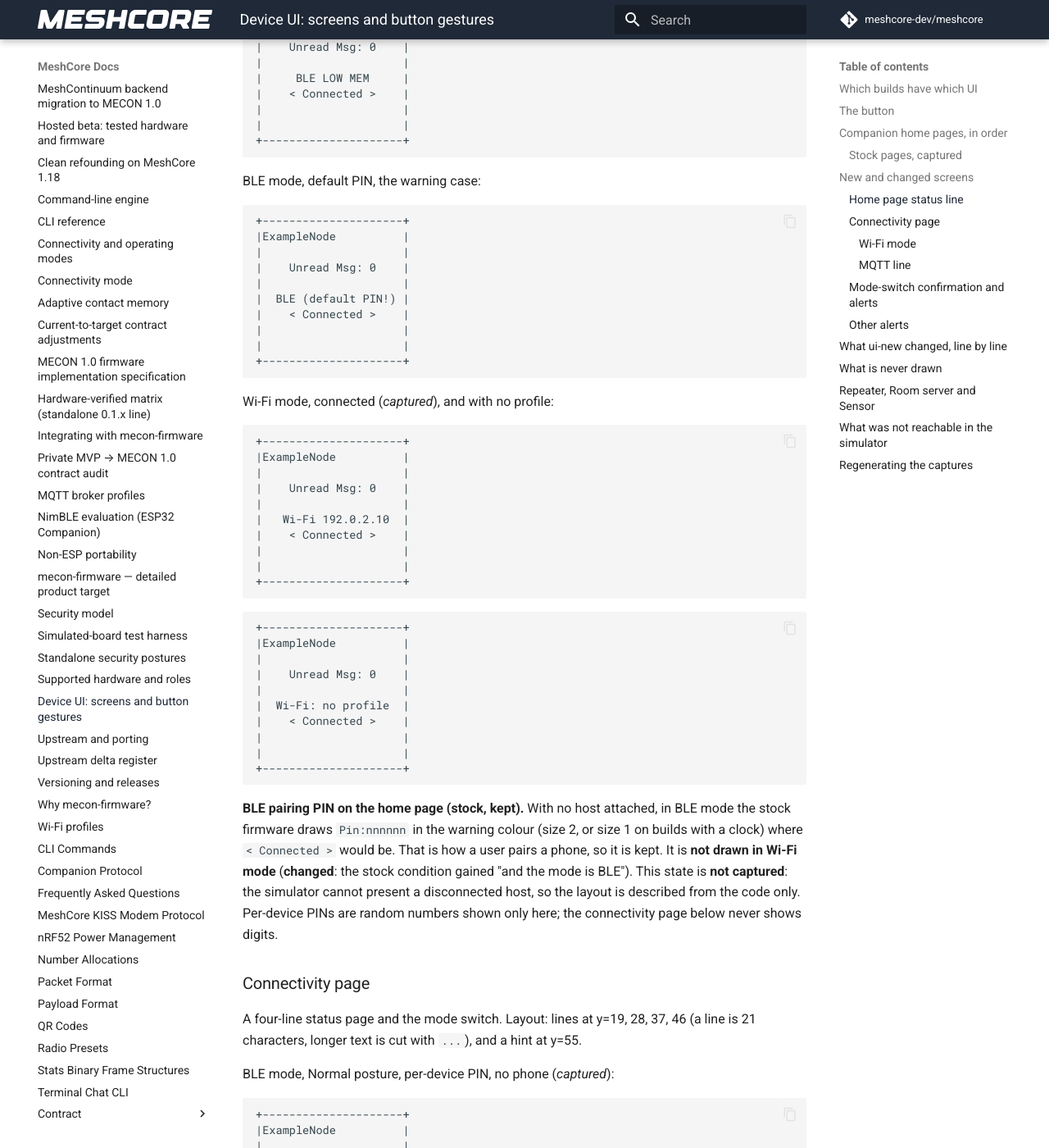
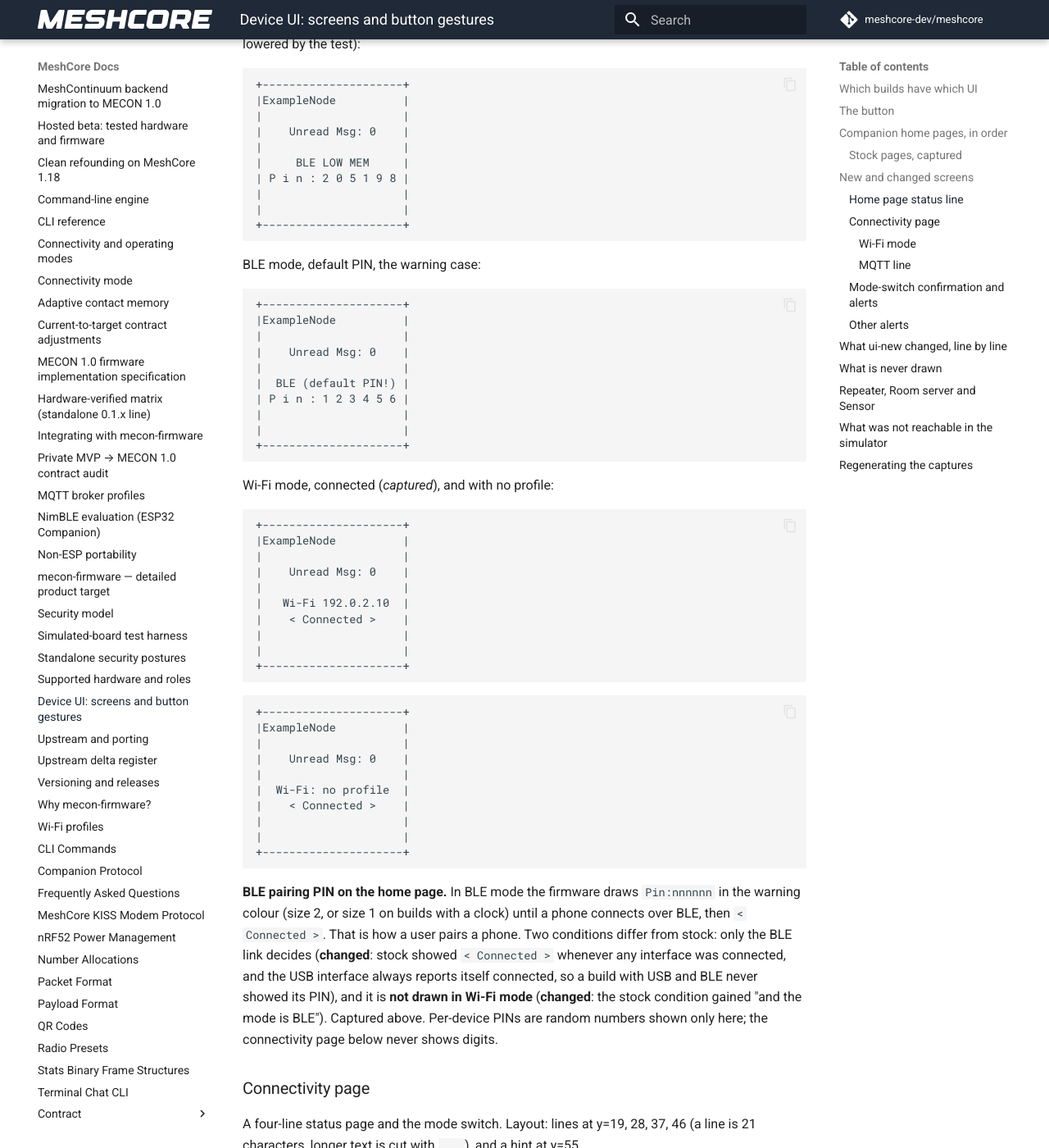
Before and after one commit to hoejriis/mecon-firmware, an MkDocs documentation site: the page built from docs/UI.md, in a window 1280 px wide and 1400 px high, scrolled down 6658 px. Shown: the whole window at 82% size. Built offline with MkDocs 1.6.1 and Material for MkDocs 9.7.7, drawn with Linux system fonts in a browser that asks for light colours; comment, search, counter and statistics services are not loaded; some of the changed text lies outside the part shown.

Commit message:
UI captures: the home page shows the PIN in BLE mode
The simulated board has USB and BLE like the standalone build, so its
stored captures had recorded the bug: "< Connected >" on every BLE home
page, and UI.md explained it away as a simulator limit. Regenerated with
UI_CAPTURE_UPDATE=1; the three BLE home captures now show the PIN, and
UI.md says how the condition differs from stock and drops the "not
reachable" note.

Issue #91

Co-Authored-By: Claude Opus 5.5 (1M context) <noreply@anthropic.com>

````diff
--- a/docs/UI.md
+++ b/docs/UI.md
@@ -48,7 +48,7 @@ home -> recent -> radio -> connectivity -> advert -> discovery -> hibernate -> (
 
 | # | Page | Stock `ui-new` | This firmware |
 |---|---|---|---|
-| 1 | **Home** | node name, battery, unread message count (large `MSG: n` on builds without Wi-Fi, small `Unread Msg: n` on Wi-Fi builds), on Wi-Fi builds the line `IP: a.b.c.d`; `< Connected >` while a phone, USB host or TCP client is attached, otherwise the BLE pairing `Pin:nnnnnn` | on standalone builds the IP line becomes the **status line** (mode, Wi-Fi address or PIN class); the pairing PIN is not drawn in Wi-Fi mode |
+| 1 | **Home** | node name, battery, unread message count (large `MSG: n` on builds without Wi-Fi, small `Unread Msg: n` on Wi-Fi builds), on Wi-Fi builds the line `IP: a.b.c.d`; `< Connected >` while a phone, USB host or TCP client is attached, otherwise the BLE pairing `Pin:nnnnnn` | the pairing PIN shows until a phone connects over BLE; a USB host or TCP client no longer hides it (stock hid it for good on builds with USB and BLE, since the USB interface always reports itself connected). On standalone builds the IP line becomes the **status line** (mode, Wi-Fi address or PIN class); the pairing PIN is not drawn in Wi-Fi mode |
 | 2 | **Recent adverts** ("Recent adverts" alert on entry) | up to 4 recently heard nodes, with the age of each (`12s`, `4m`, `2h`) | unchanged |
 | 3 | **Radio** | frequency, spreading factor, bandwidth, coding rate, TX power, noise floor | unchanged |
 | 4 | **Bluetooth** | on/off icon; long press toggles BLE | unchanged in BLE mode; **skipped entirely in Wi-Fi mode** (there is no BLE stack to toggle) |
@@ -153,7 +153,7 @@ On a standalone build the home page shows one line at y=32 that says how the pho
 | Wi-Fi mode, no profile | `Wi-Fi: no profile` | normal |
 | heap low ([Heap floor](CONNECTIVITY_MODE.md#heap-floor)) | the line above, then ` LOW MEM` when both fit the 21 columns (`BLE LOW MEM`), else `LOW MEM` alone | warning |
 
-BLE mode, per-device PIN (*captured*; the simulated USB port always counts as a connected host, which is why `< Connected >` shows):
+BLE mode, per-device PIN (*captured*): the pairing PIN shows until a phone connects over BLE, also while USB is attached:
 
 ```text
 +---------------------+
@@ -162,7 +162,7 @@ BLE mode, per-device PIN (*captured*; the simulated USB port always counts as a
 |    Unread Msg: 0    |
 |                     |
 |         BLE         |
-|    < Connected >    |
+| P i n : 2 0 5 1 9 8 |
 |                     |
 |                     |
 +---------------------+
@@ -177,7 +177,7 @@ BLE mode while the largest free heap block is below the floor (*captured*, the s
 |    Unread Msg: 0    |
 |                     |
 |     BLE LOW MEM     |
-|    < Connected >    |
+| P i n : 2 0 5 1 9 8 |
 |                     |
 |                     |
 +---------------------+
@@ -192,7 +192,7 @@ BLE mode, default PIN, the warning case:
 |    Unread Msg: 0    |
 |                     |
 |  BLE (default PIN!) |
-|    < Connected >    |
+| P i n : 1 2 3 4 5 6 |
 |                     |
 |                     |
 +---------------------+
@@ -225,7 +225,7 @@ Wi-Fi mode, connected (*captured*), and with no profile:
 +---------------------+
 ```
 
-**BLE pairing PIN on the home page (stock, kept).** With no host attached, in BLE mode the stock firmware draws `Pin:nnnnnn` in the warning colour (size 2, or size 1 on builds with a clock) where `< Connected >` would be. That is how a user pairs a phone, so it is kept. It is **not drawn in Wi-Fi mode** (**changed**: the stock condition gained "and the mode is BLE"). This state is **not captured**: the simulator cannot present a disconnected host, so the layout is described from the code only. Per-device PINs are random numbers shown only here; the connectivity page below never shows digits.
+**BLE pairing PIN on the home page.** In BLE mode the firmware draws `Pin:nnnnnn` in the warning colour (size 2, or size 1 on builds with a clock) until a phone connects over BLE, then `< Connected >`. That is how a user pairs a phone. Two conditions differ from stock: only the BLE link decides (**changed**: stock showed `< Connected >` whenever any interface was connected, and the USB interface always reports itself connected, so a build with USB and BLE never showed its PIN), and it is **not drawn in Wi-Fi mode** (**changed**: the stock condition gained "and the mode is BLE"). Captured above. Per-device PINs are random numbers shown only here; the connectivity page below never shows digits.
 
 ### Connectivity page
 
@@ -544,7 +544,6 @@ These screens were not run in the simulator; they are described from the code.
 ## What was not reachable in the simulator
 
 - **BLE.** The simulator has no BLE radio or stack. A simulated transport stands in for it (a PIN pairing, then the app's frames over a loopback socket; see [Simulated-board test harness](SIMULATION.md)) and a file can also tell the screen a phone is connected, so the *screens*, the *mode logic* and the transport-trust rules are exercised, but the PIN prompt a phone shows and the radio link itself are not. **The `Phone: connected` capture shows the screen reacting to a file, not a real connection.**
-- **The home-page pairing PIN** (`Pin:nnnnnn`, `< Connected >` absent). The simulated USB port always reports a host, so this state cannot be drawn there. Described from code only.
 - **Graphics**: battery icon, page dots, the Bluetooth, advert and power icons, the splash logo, and the popup frame (drawn here by the renderer). Not recorded by the simulator.
 - **Real OLED rendering and timing**: the real font metrics, contrast, the 15 s auto-off, the real click timing. Not run on hardware.
 - **Boards other than the simulated one**: joystick, rotary, TFT and e-paper variants. Not run.
--- a/docs/ui/home_ble.txt
+++ b/docs/ui/home_ble.txt
@@ -5,7 +5,7 @@
 |    Unread Msg: 0    |
 |                     |
 |         BLE         |
-|    < Connected >    |
+| P i n : 2 0 5 1 9 8 |
 |                     |
 |                     |
 +---------------------+
--- a/docs/ui/home_ble_default_pin.txt
+++ b/docs/ui/home_ble_default_pin.txt
@@ -5,7 +5,7 @@
 |    Unread Msg: 0    |
 |                     |
 |  BLE (default PIN!) |
-|    < Connected >    |
+| P i n : 1 2 3 4 5 6 |
 |                     |
 |                     |
 +---------------------+
--- a/docs/ui/home_ble_low_mem.txt
+++ b/docs/ui/home_ble_low_mem.txt
@@ -5,7 +5,7 @@
 |    Unread Msg: 0    |
 |                     |
 |     BLE LOW MEM     |
-|    < Connected >    |
+| P i n : 2 0 5 1 9 8 |
 |                     |
 |                     |
 +---------------------+
````
